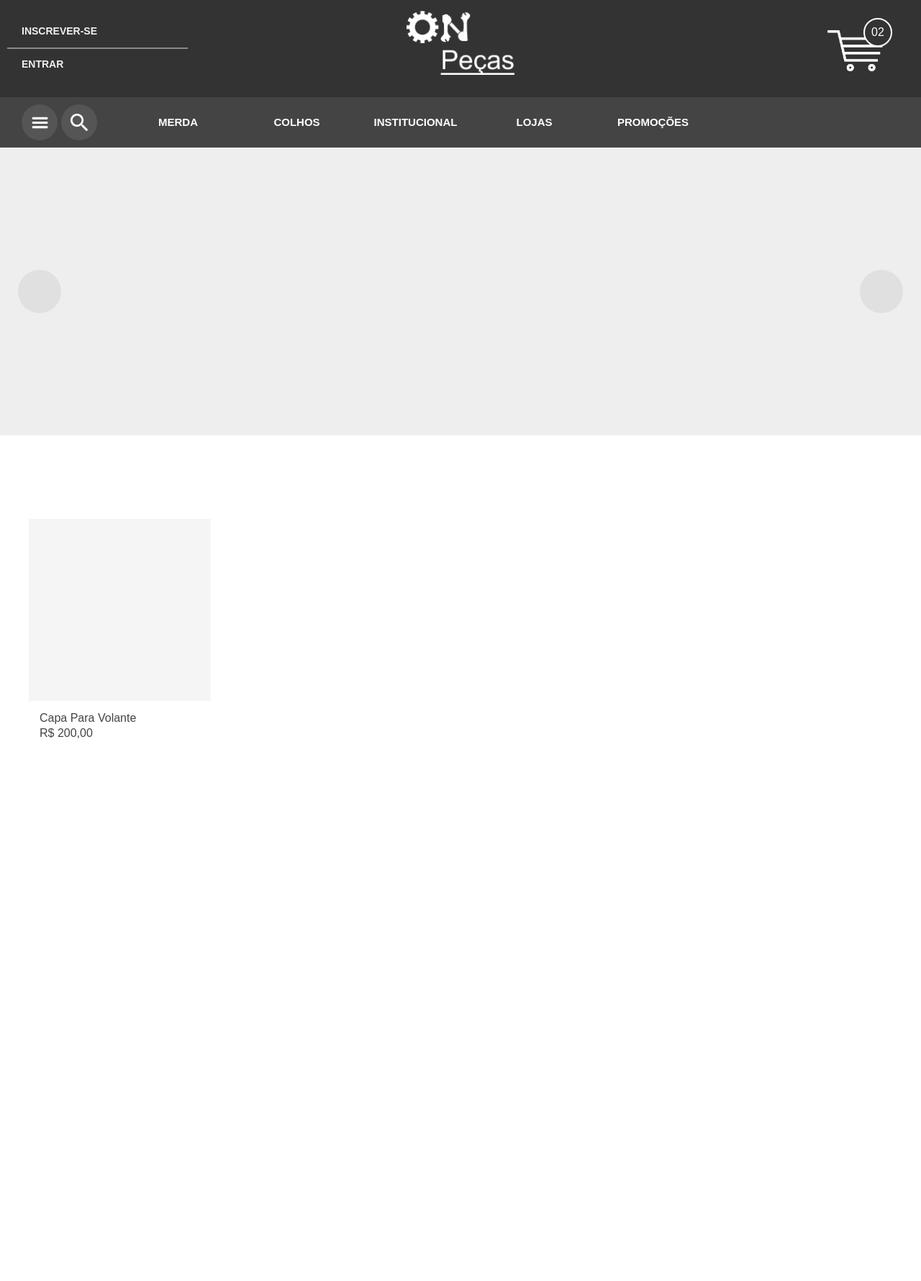
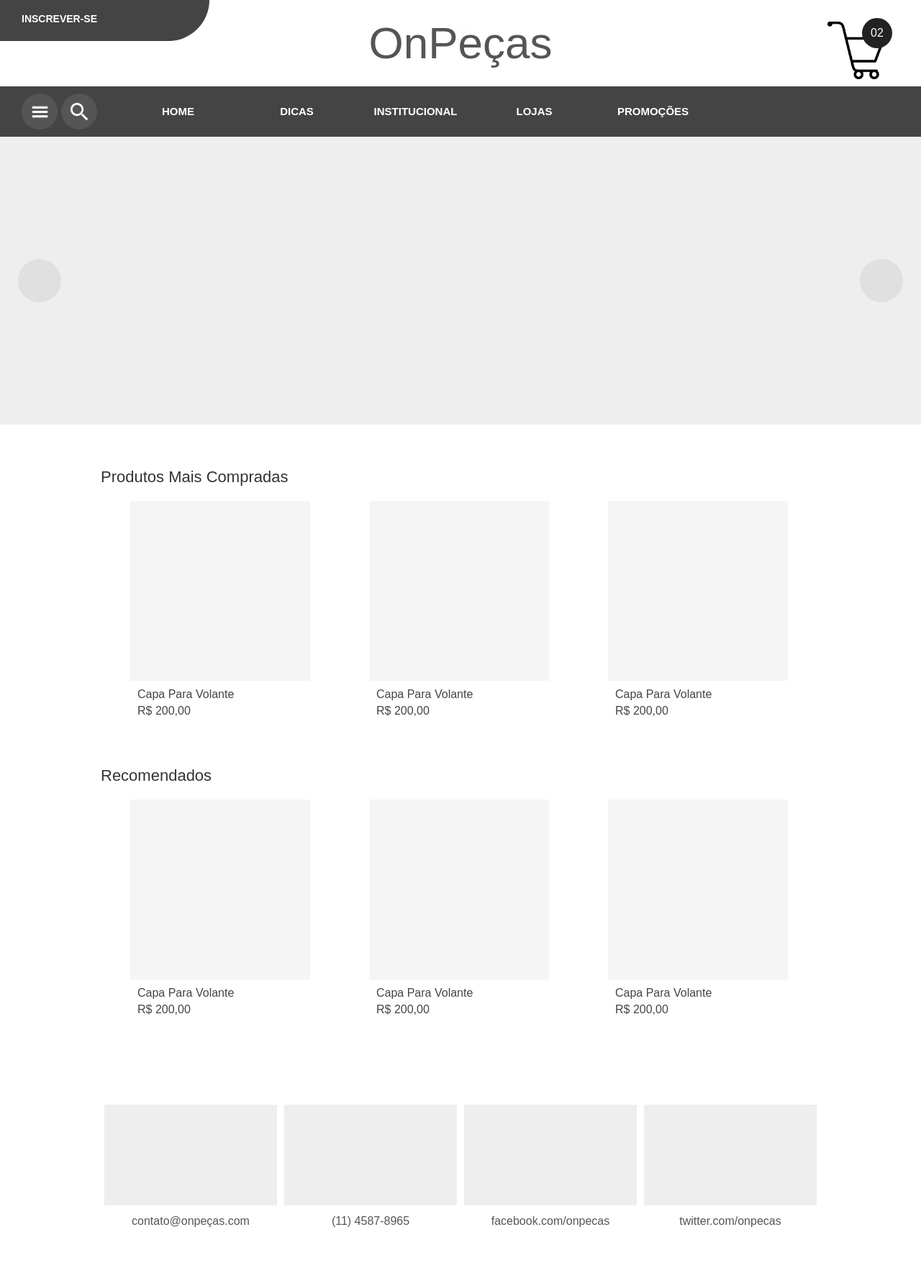
Before and after one commit to TccInf4t/Web, a PHP site: page / in a window 1280 px wide. Shown: the whole page at 72% size. Before the commit the page ends 1026 px from the top, so only its background shows below. Run offline with PHP 8.4, Linux system fonts and the light colour scheme.

Commit message:
Mudança de Layout(outro)

```diff
--- a/css/base.css
+++ b/css/base.css
@@ -8,7 +8,7 @@ body {margin:0;background-color:transparent;}
 /* Cabeçalho */
 header {
 	width:100%;min-width:1000px;height:auto;margin:0 auto;padding:0;
-	background-color:#333;box-shadow:0 0 10px 1px #888;
+	background-color:transparent;box-shadow:0 0 10px 1px #888;
 }
 
 #barra_lateral {
@@ -43,16 +43,15 @@ header {
 }
 
 #caixaLogin {
-	width:241px;height:46px;margin:20px 0 0 10px;padding:0 10px 0 0;
+	width:241px;height:46px;margin:0 0 0 0;padding:3px 40px 8px 10px;
 	float:left;
-	border-bottom:solid 2px #888;
+	background-color:#444;border-radius:0 0 100px 0;
 }
 
 .itemLogin {
 	float:left;margin:0;padding:15px 20px;
 	display:block;
-	color:#f0f0f0;text-align:center;text-transform:uppercase;font-size:14px;font-weight:bold;
-	background-color:;
+	color:#fff;text-align:center;text-transform:uppercase;font-size:14px;font-weight:bold;
 }
 
 .itemLogin:first-child {
@@ -65,12 +64,14 @@ header {
 }
 
 #logo {
-	width:150px;height:120px;margin:0 auto;
-	background:transparent url(../img/logo.png) center/100% auto no-repeat;
+	width:500px;height:120px;margin:0 auto;
+	background:transparent url(../img/logo.png) center/100px auto no-repeat;
+	border-radius:200px;
+	color:#555;text-align:center;line-height:120px;font-size:62px;
 }
 
 nav {
-	width:100%;min-width:1000px;height:50px;margin:15px auto 0 auto;padding:10px 0;
+	width:100%;min-width:1000px;height:50px;margin:0 auto 0 auto;padding:10px 0;
 	background-color:#444;
 }
 
@@ -79,15 +80,15 @@ nav {
 	width:100px;height:100px;margin:20px 40px 0 0;
 	float:right;
 	position:relative;
-	background:transparent url(../img/icon/iconCarrinho.png) center/80px no-repeat;
+	background:transparent url(../img/icon/carrinho_compra.png) center/80px no-repeat;
 }
 
 #carrinho #cont {
-	width:36px;height:36px;
-	background-color:#333;
-	border-radius:100px;border:solid 2px #fff;
+	width:42px;height:42px;
+	background-color:#222;
+	border-radius:100px;
 	position:absolute;top:5px;right:0px;
-	color:#fff;text-align:center;line-height:36px;
+	color:#fff;text-align:center;line-height:42px;
 }
 
 /* Icone de Menu e Pesquisa */
@@ -134,6 +135,11 @@ nav {
 	transition:all 50ms;
 }
 
+#listaMenu li.pag_atual{
+	padding:0 0 5px 0;
+	border-bottom:solid 3px #f0f0f0;
+}
+
 #listaMenu li:hover {
 	padding:0 0 5px 0;
 	border-bottom:solid 3px #f0f0f0;
@@ -169,30 +175,35 @@ nav {
 
 /* Conteúdo */
 #conteudo {
-	width:100%;height:1000px;margin:0 auto;padding:50px 0;
-	outline:solid 1px #555;background-color:transparent;
+	width:1000px;height:auto;margin:0 auto;padding:50px 0;
+	/*outline:solid 1px #ddd;*/background-color:transparent;
 }
 
 .titulo {
-	margin:10px auto 0 auto;padding:0 0 5px 0;
+	margin:10px 0 15px 0;padding:0 0 5px 0;
 	/*border-bottom:solid 1px #888;*/
 	clear:both;
-	color:#fff;text-transform:capitalize;font-weight:normal;font-size:22px;
+	color:#333;text-transform:capitalize;font-weight:normal;font-size:22px;
+}
+
+.caixa_ln {
+	width:auto;height:309px;margin:0 0 60px 0;
+	/*background-color:#ccc;*/
 }
 
 .caixa {
-	width:283px;height:auto;margin:10px 25px;
+	width:250px;height:auto;margin:0 41px;
 	float:left;
 	/*background-color:#eee;*/
 }
 
 .caixaImg {
-	width:253px;height:253px;margin:15px auto;
+	width:250px;height:250px;margin:0;
 	background-color:#f5f5f5;
 }
 
 .caixaInfo {
-	width:223px;height:60px;margin:0 auto;
+	width:230px;height:auto;margin:0;padding:10px;
 	/*background-color:#ddd;*/
 }
 
@@ -202,9 +213,31 @@ nav {
 }
 
 .nome {
-	margin:0 0 3px 0;
+	margin:0 0 5px 0;
 }
 
 .preco {
 	font-weight:normal;
 }
+
+footer {
+	width:1000px;height:200px;margin:0 auto 50px auto;
+
+}
+
+.rod_bloco {
+	width:250px;height:200px;
+	float:left;
+}
+
+.rod_img {
+	width:240px;height:140px;margin:5px;
+	background-color:#eee;
+}
+
+.rod_val {
+	width:auto;height:auto;padding:8px 0;
+	display:block;
+
+	color:#555;text-align:center;
+}
--- a/index.html
+++ b/index.html
@@ -21,7 +21,9 @@
 					<span class="itemLogin">entrar</span>
 				</div>
 
-				<div id="logo"></div> <!-- Logo -->
+				<div id="logo">
+					OnPeças
+				</div> <!-- Logo -->
 				<nav>
 					<div id="pesqMenu"> <!-- Icone de Menu e Pesquisa  -->
 						<div class="item" id="btnMenu"></div>
@@ -29,11 +31,11 @@
 					</div>
 
 					<ul id="listaMenu">
-						<li>
-							<a href="#">merda</a>
+						<li class="pag_atuals">
+							<a href="#">home</a>
 						</li>
 						<li>
-							<a href="#">colhos</a>
+							<a href="#">dicas</a>
 						</li>
 						<li>
 							<a href="#">institucional</a>
@@ -71,22 +73,86 @@
 				</span>
 			</div>
 
-			<div id="">
-
 			<div id="slider">
 				<div class="sliderBtn" id="btnEsquerdo"></div>
 				<div class="sliderBtn" id="btnDireito"></div>
 			</div>
 			<div id="conteudo">
-				<h1 class="titulo">peças mais compradas</h1>
-				<div class="caixa">
-					<div class="caixaImg"></div>
-					<div class="caixaInfo">
-						<span class="nome">capa para volante</span>
-						<span class="preco">R$ 200,00</span>
+				<h1 class="titulo">Produtos mais compradas</h1>
+				<div class="caixa_ln">
+					<div class="caixa">
+						<div class="caixaImg"></div>
+						<div class="caixaInfo">
+							<span class="nome">capa para volante</span>
+							<span class="preco">R$ 200,00</span>
+						</div>
+					</div>
+
+					<div class="caixa">
+						<div class="caixaImg"></div>
+						<div class="caixaInfo">
+							<span class="nome">capa para volante</span>
+							<span class="preco">R$ 200,00</span>
+						</div>
+					</div>
+
+					<div class="caixa">
+						<div class="caixaImg"></div>
+						<div class="caixaInfo">
+							<span class="nome">capa para volante</span>
+							<span class="preco">R$ 200,00</span>
+						</div>
+					</div>
+				</div>
+
+				<h1 class="titulo">Recomendados</h1>
+				<div class="caixa_ln">
+					<div class="caixa">
+						<div class="caixaImg"></div>
+						<div class="caixaInfo">
+							<span class="nome">capa para volante</span>
+							<span class="preco">R$ 200,00</span>
+						</div>
+					</div>
+
+					<div class="caixa">
+						<div class="caixaImg"></div>
+						<div class="caixaInfo">
+							<span class="nome">capa para volante</span>
+							<span class="preco">R$ 200,00</span>
+						</div>
+					</div>
+
+					<div class="caixa">
+						<div class="caixaImg"></div>
+						<div class="caixaInfo">
+							<span class="nome">capa para volante</span>
+							<span class="preco">R$ 200,00</span>
+						</div>
 					</div>
 				</div>
 			</div>
+			<footer>
+				<div class="rod_bloco">
+					<div class="rod_img"></div>
+					<span class="rod_val">contato@onpeças.com</span>
+				</div>
+
+				<div class="rod_bloco">
+					<div class="rod_img"></div>
+					<span class="rod_val">(11) 4587-8965</span>
+				</div>
+
+				<div class="rod_bloco">
+					<div class="rod_img"></div>
+					<span class="rod_val">facebook.com/onpecas</span>
+				</div>
+
+				<div class="rod_bloco">
+					<div class="rod_img"></div>
+					<span class="rod_val">twitter.com/onpecas</span>
+				</div>
+			</footer>
 		</div>
 	<body>
 </html>
```
Also changed, not shown: img/icon/carrinho_compra.png (added).
